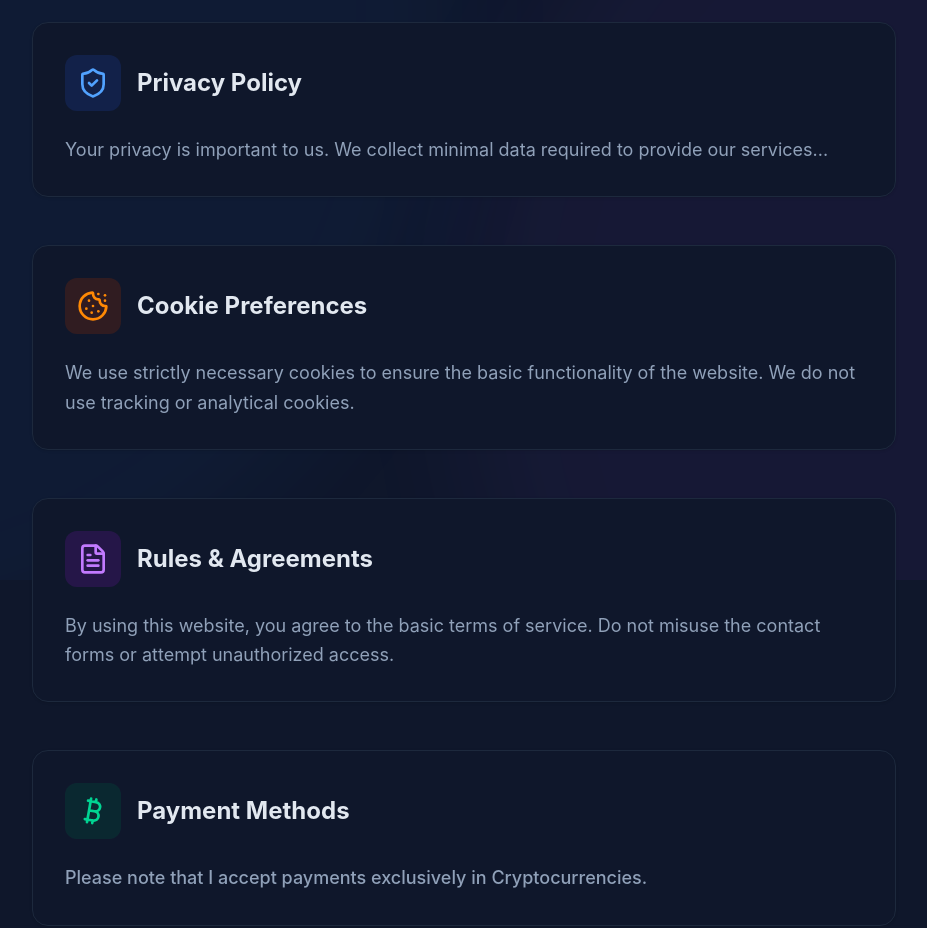
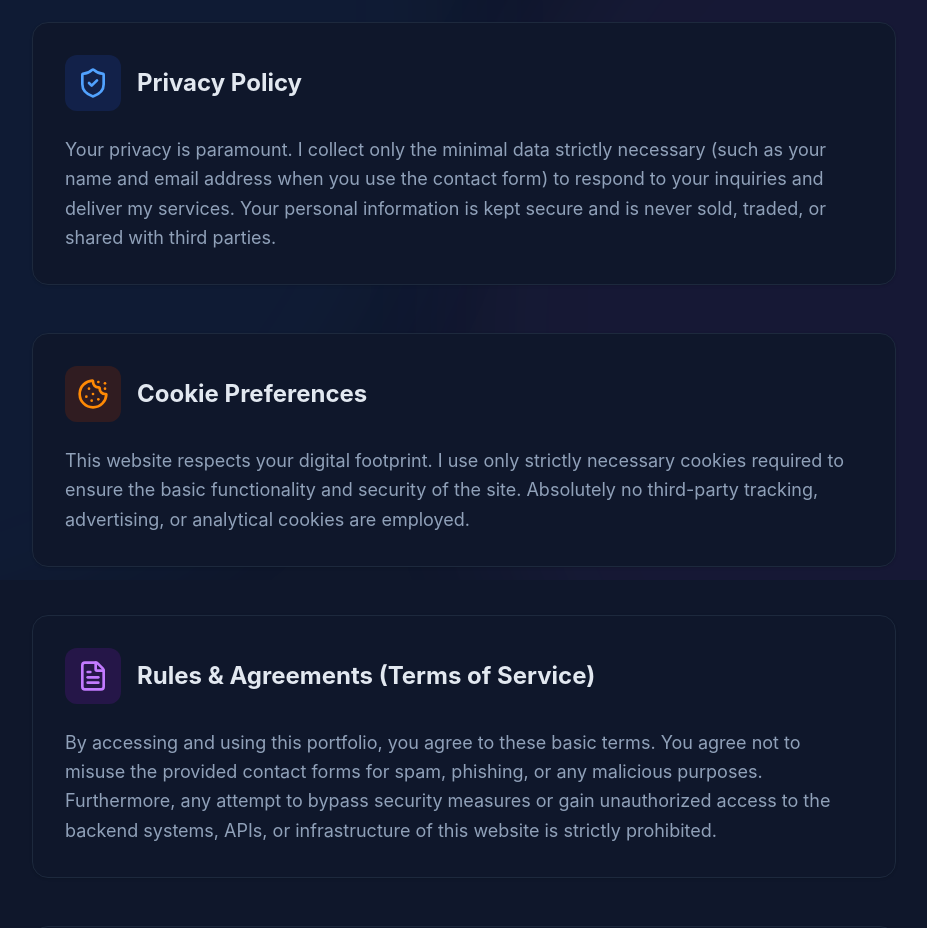
Before and after one commit to mahdymollayousefy/portfolio, a Next.js app in the folder frontend/: page /legal in a window 1280 px wide. Shown: the part 220-1148 px from the top of the page, without its empty margins (176-1103 px from the left). Built offline with nearby package versions, Linux system fonts and the light colour scheme.

Commit message:
Update Legal page translations and add HTML rendering support

```diff
--- a/frontend/src/app/legal/page.jsx
+++ b/frontend/src/app/legal/page.jsx
@@ -19,9 +19,7 @@ export default function Legal() {
             </div>
             <h2 className="text-2xl font-bold text-slate-800 dark:text-slate-200">{t('privacy_title')}</h2>
           </div>
-          <p className="text-slate-600 dark:text-slate-400 leading-relaxed text-lg">
-            {t('privacy_content')}
-          </p>
+          <p className="text-slate-600 dark:text-slate-400 leading-relaxed text-lg" dangerouslySetInnerHTML={{ __html: t('privacy_content') }} />
         </section>
 
         <section className="bg-white dark:bg-slate-900 rounded-2xl p-8 shadow-sm border border-slate-200 dark:border-slate-800">
@@ -31,9 +29,7 @@ export default function Legal() {
             </div>
             <h2 className="text-2xl font-bold text-slate-800 dark:text-slate-200">{t('cookie_title')}</h2>
           </div>
-          <p className="text-slate-600 dark:text-slate-400 leading-relaxed text-lg">
-            {t('cookie_content')}
-          </p>
+          <p className="text-slate-600 dark:text-slate-400 leading-relaxed text-lg" dangerouslySetInnerHTML={{ __html: t('cookie_content') }} />
         </section>
 
         <section className="bg-white dark:bg-slate-900 rounded-2xl p-8 shadow-sm border border-slate-200 dark:border-slate-800">
@@ -43,9 +39,7 @@ export default function Legal() {
             </div>
             <h2 className="text-2xl font-bold text-slate-800 dark:text-slate-200">{t('rules_title')}</h2>
           </div>
-          <p className="text-slate-600 dark:text-slate-400 leading-relaxed text-lg">
-            {t('rules_content')}
-          </p>
+          <p className="text-slate-600 dark:text-slate-400 leading-relaxed text-lg" dangerouslySetInnerHTML={{ __html: t('rules_content') }} />
         </section>
 
         <section className="bg-white dark:bg-slate-900 rounded-2xl p-8 shadow-sm border border-slate-200 dark:border-slate-800">
@@ -55,9 +49,7 @@ export default function Legal() {
             </div>
             <h2 className="text-2xl font-bold text-slate-800 dark:text-slate-200">{t('payment_title')}</h2>
           </div>
-          <p className="text-slate-600 dark:text-slate-400 leading-relaxed text-lg font-medium">
-            {t('payment_content')}
-          </p>
+          <p className="text-slate-600 dark:text-slate-400 leading-relaxed text-lg font-medium" dangerouslySetInnerHTML={{ __html: t('payment_content') }} />
         </section>
       </div>
     </div>
--- a/frontend/src/locales/Legal.locales.js
+++ b/frontend/src/locales/Legal.locales.js
@@ -2,45 +2,45 @@ export default {
   en: {
     legal_title: "Legal Information",
     privacy_title: "Privacy Policy",
-    privacy_content: "Your privacy is important to us. We collect minimal data required to provide our services...",
+    privacy_content: "Your privacy is paramount. I collect only the minimal data strictly necessary (such as your name and email address when you use the contact form) to respond to your inquiries and deliver my services. Your personal information is kept secure and is never sold, traded, or shared with third parties.",
     cookie_title: "Cookie Preferences",
-    cookie_content: "We use strictly necessary cookies to ensure the basic functionality of the website. We do not use tracking or analytical cookies.",
-    rules_title: "Rules & Agreements",
-    rules_content: "By using this website, you agree to the basic terms of service. Do not misuse the contact forms or attempt unauthorized access.",
+    cookie_content: "This website respects your digital footprint. I use only strictly necessary cookies required to ensure the basic functionality and security of the site. Absolutely no third-party tracking, advertising, or analytical cookies are employed.",
+    rules_title: "Rules & Agreements (Terms of Service)",
+    rules_content: "By accessing and using this portfolio, you agree to these basic terms. You agree not to misuse the provided contact forms for spam, phishing, or any malicious purposes. Furthermore, any attempt to bypass security measures or gain unauthorized access to the backend systems, APIs, or infrastructure of this website is strictly prohibited.",
     payment_title: "Payment Methods",
-    payment_content: "Please note that I accept payments exclusively in Cryptocurrencies.",
+    payment_content: "Please be advised that for all freelance, consulting, and project-based services, <strong>I exclusively accept payments in Cryptocurrencies</strong> (e.g., USDT, Bitcoin, Ethereum). Traditional fiat payment methods (such as bank transfers, PayPal, or credit cards) are not currently supported."
   },
   de: {
     legal_title: "Rechtliche Informationen",
-    privacy_title: "Datenschutzrichtlinie",
-    privacy_content: "Ihre Privatsphäre ist uns wichtig. Wir sammeln minimale Daten, die zur Bereitstellung unserer Dienste erforderlich sind...",
-    cookie_title: "Cookie-Einstellungen",
-    cookie_content: "Wir verwenden zwingend erforderliche Cookies, um die grundlegende Funktionalität der Website sicherzustellen. Wir verwenden keine Tracking-Cookies.",
-    rules_title: "Regeln & Vereinbarungen",
-    rules_content: "Durch die Nutzung dieser Website stimmen Sie den grundlegenden Nutzungsbedingungen zu.",
-    payment_title: "Zahlungsmethoden",
-    payment_content: "Bitte beachten Sie, dass ich Zahlungen ausschließlich in Kryptowährungen akzeptiere.",
+    privacy_title: "Datenschutzerklärung (Privacy Policy)",
+    privacy_content: "Ihre Privatsphäre steht an erster Stelle. Ich erhebe nur die minimal notwendigen Daten (wie Ihren Namen und Ihre E-Mail-Adresse bei der Nutzung des Kontaktformulars), um auf Ihre Anfragen zu antworten und meine Dienstleistungen zu erbringen. Ihre persönlichen Daten werden sicher aufbewahrt und niemals an Dritte verkauft, gehandelt oder weitergegeben.",
+    cookie_title: "Cookie-Einstellungen (Cookie Preferences)",
+    cookie_content: "Diese Website respektiert Ihren digitalen Fußabdruck. Ich verwende ausschließlich unbedingt notwendige Cookies, die für die grundlegende Funktionalität und Sicherheit der Website erforderlich sind. Es werden absolut keine Tracking-, Werbe- oder Analyse-Cookies von Drittanbietern eingesetzt.",
+    rules_title: "Nutzungsbedingungen (Rules & Agreements)",
+    rules_content: "Durch den Zugriff auf diese Website und deren Nutzung stimmen Sie diesen grundlegenden Bedingungen zu. Sie verpflichten sich, die bereitgestellten Kontaktformulare nicht für Spam, Phishing oder andere böswillige Zwecke zu missbrauchen. Jeder Versuch, Sicherheitsmaßnahmen zu umgehen oder unbefugten Zugriff auf die Backend-Systeme, APIs oder die Infrastruktur dieser Website zu erlangen, ist strengstens untersagt.",
+    payment_title: "Zahlungsmethoden (Payment Methods)",
+    payment_content: "Bitte beachten Sie, dass ich für alle freiberuflichen, beratenden und projektbasierten Dienstleistungen <strong>Zahlungen ausschließlich in Kryptowährungen</strong> (z. B. USDT, Bitcoin, Ethereum) akzeptiere. Traditionelle Fiat-Zahlungsmethoden (wie Banküberweisungen oder Kreditkarten) werden derzeit nicht unterstützt."
   },
   nl: {
     legal_title: "Juridische Informatie",
-    privacy_title: "Privacybeleid",
-    privacy_content: "Uw privacy is belangrijk voor ons. We verzamelen minimale gegevens die nodig zijn...",
-    cookie_title: "Cookievoorkeuren",
-    cookie_content: "We gebruiken strikt noodzakelijke cookies om de basisfuncties te garanderen. Geen tracking cookies.",
-    rules_title: "Regels & Overeenkomsten",
-    rules_content: "Door deze website te gebruiken, gaat u akkoord met de servicevoorwaarden.",
-    payment_title: "Betaalmethoden",
-    payment_content: "Houd er rekening mee dat ik uitsluitend betalingen in cryptocurrencies accepteer.",
+    privacy_title: "Privacybeleid (Privacy Policy)",
+    privacy_content: "Uw privacy staat voorop. Ik verzamel alleen de strikt noodzakelijke gegevens (zoals uw naam en e-mailadres wanneer u het contactformulier gebruikt) om op uw vragen te reageren en mijn diensten te leveren. Uw persoonlijke gegevens worden veilig bewaard en nooit verkocht, verhandeld of gedeeld met derden.",
+    cookie_title: "Cookievoorkeuren (Cookie Preferences)",
+    cookie_content: "Deze website respecteert uw digitale voetafdruk. Ik gebruik alleen strikt noodzakelijke cookies die vereist zijn om de basisfuncties en de veiligheid van de site te garanderen. Er worden absoluut geen tracking-, advertentie- of analytische cookies van derden gebruikt.",
+    rules_title: "Regels & Overeenkomsten (Rules & Agreements)",
+    rules_content: "Door deze website te bezoeken en te gebruiken, gaat u akkoord met deze basisvoorwaarden. U stemt ermee in de contactformulieren niet te misbruiken voor spam, phishing of andere kwaadaardige doeleinden. Bovendien is elke poging om beveiligingsmaatregelen te omzeilen of ongeautoriseerde toegang te krijgen tot de backend-systemen, API's of infrastructuur van deze website ten strengste verboden.",
+    payment_title: "Betaalmethoden (Payment Methods)",
+    payment_content: "Houd er rekening mee dat ik voor alle freelance-, advies- en projectmatige diensten <strong>uitsluitend betalingen in Cryptocurrencies</strong> (bijv. USDT, Bitcoin, Ethereum) accepteer. Traditionele fiat-betaalmethoden (zoals bankoverschrijvingen of creditcards) worden momenteel niet ondersteund."
   },
   fa: {
-    legal_title: "اطلاعات حقوقی",
-    privacy_title: "حریم خصوصی",
-    privacy_content: "حریم خصوصی شما برای ما مهم است. ما حداقل داده های مورد نیاز را جمع آوری می کنیم...",
-    cookie_title: "تنظیمات کوکی",
-    cookie_content: "ما از کوکی‌های کاملاً ضروری برای اطمینان از عملکرد سایت استفاده می‌کنیم و کوکی ردیابی نداریم.",
-    rules_title: "قوانین و مقررات",
-    rules_content: "با استفاده از این وب‌سایت، شما با شرایط اولیه خدمات موافقت می‌کنید.",
-    payment_title: "روش‌های پرداخت",
-    payment_content: "لطفاً توجه داشته باشید که من فقط پرداخت از طریق ارزهای دیجیتال (کریپتو) را می‌پذیرم.",
+    legal_title: "اطلاعات حقوقی (Legal Information)",
+    privacy_title: "سیاست حفظ حریم خصوصی (Privacy Policy)",
+    privacy_content: "حریم خصوصی شما برای من در اولویت است. من تنها حداقل داده‌های ضروری (مانند نام و ایمیل شما هنگام استفاده از فرم تماس) را صرفاً برای پاسخگویی به درخواست‌ها و ارائه خدمات جمع‌آوری می‌کنم. اطلاعات شخصی شما کاملاً امن نگهداری شده و هرگز به اشخاص ثالث فروخته، مبادله یا منتقل نمی‌شود.",
+    cookie_title: "تنظیمات کوکی‌ها (Cookie Preferences)",
+    cookie_content: "این وب‌سایت به حریم دیجیتال شما احترام می‌گذارد. من فقط از کوکی‌های کاملاً ضروری که برای عملکرد پایه و امنیت سایت نیاز هستند استفاده می‌کنم. در این وب‌سایت از هیچ‌گونه کوکی ردیابی (Tracking)، تبلیغاتی یا تحلیلی شخص ثالث استفاده نمی‌شود.",
+    rules_title: "قوانین و توافق‌نامه‌ها (Rules & Agreements)",
+    rules_content: "با دسترسی و استفاده از این وب‌سایت، شما با این شرایط پایه موافقت می‌کنید. شما متعهد می‌شوید که از فرم‌های تماس برای ارسال اسپم، فیشینگ یا هرگونه مقاصد مخرب استفاده نکنید. علاوه بر این، هرگونه تلاش برای دور زدن لایه‌های امنیتی یا دسترسی غیرمجاز به سیستم‌های بک‌اند، APIها و زیرساخت این سایت اکیداً ممنوع است.",
+    payment_title: "روش‌های پرداخت (Payment Methods)",
+    payment_content: "لطفاً توجه داشته باشید که برای تمامی خدمات پروژه‌ای، فریلنسری و مشاوره، <strong>پرداخت‌ها انحصاراً از طریق ارزهای دیجیتال (Cryptocurrencies)</strong> مانند تتر (USDT)، بیت‌کوین و اتریوم انجام می‌شود. در حال حاضر از روش‌های پرداخت سنتی (ارزهای فیات، حواله بانکی یا پی‌پال) پشتیبانی نمی‌شود."
   }
 };
```
